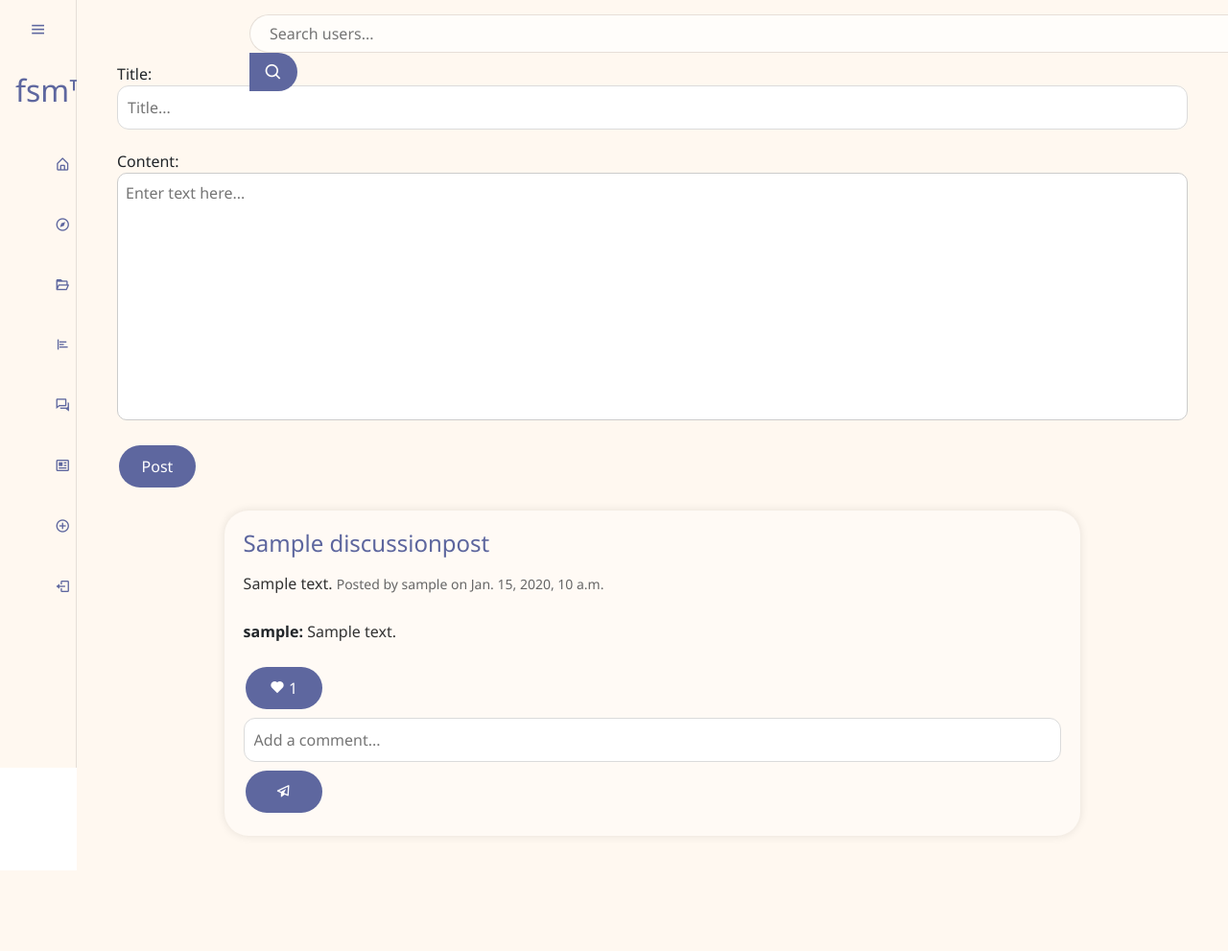
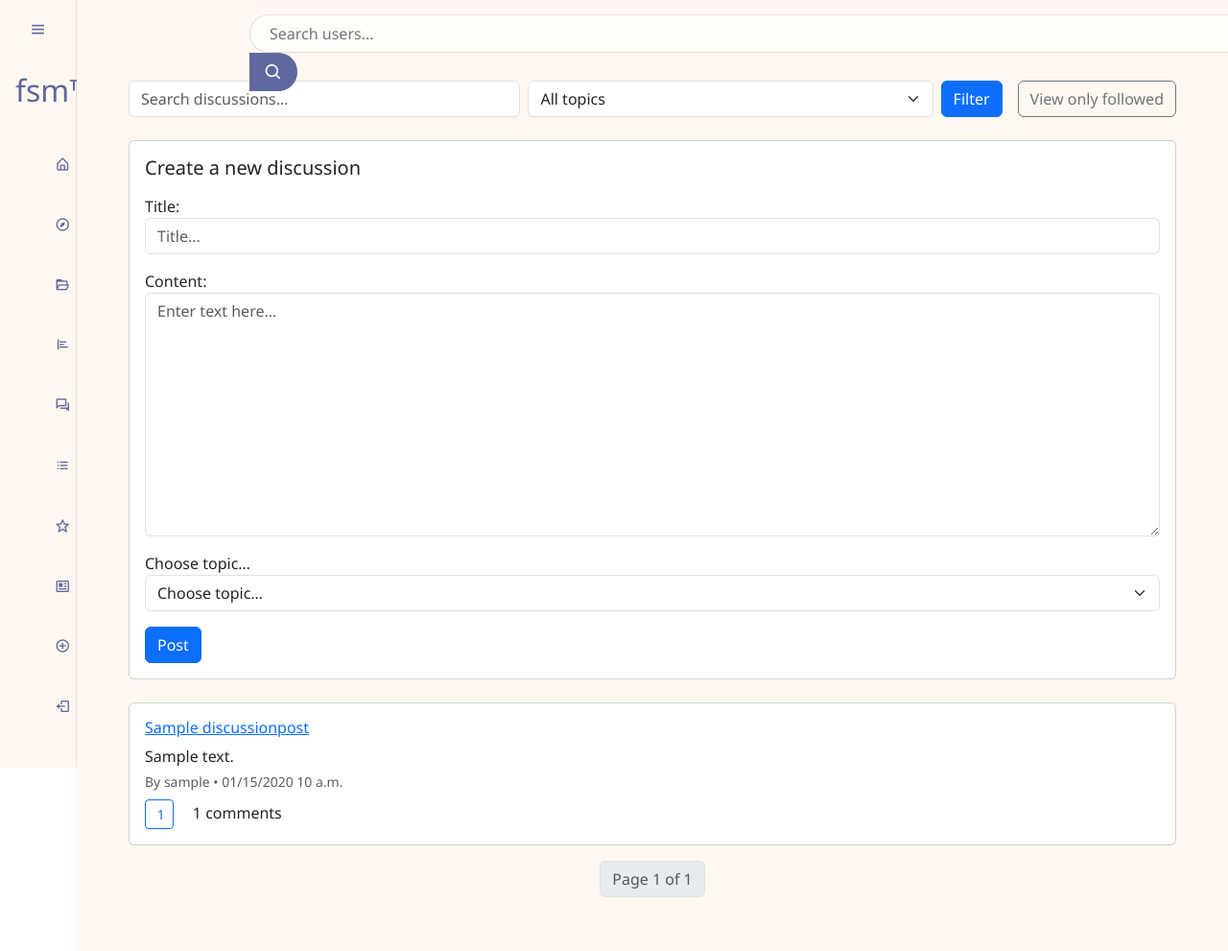
Before and after one commit to niko-jandernal/fsm_website, a Django app: page /discussions in a window 1280 px wide. Shown: the whole page at 96% size. Before the commit the page ends 907 px from the top, so only its background shows below. Run offline with Django 5.2, Linux system fonts and the light colour scheme; a user stored in the database is signed in; tables that the repository leaves empty hold one stand-in row (values such as "Sample post").

Commit message:
upgraded the discussions functionality, with added topics, following topics, filtering posts and searcj options

```diff
--- a/fsm_website/settings.py
+++ b/fsm_website/settings.py
@@ -38,8 +38,11 @@ INSTALLED_APPS = [
     'django.contrib.sessions',
     'django.contrib.messages',
     'django.contrib.staticfiles',
+    'crispy_forms',
+    'crispy_bootstrap4',
     'mywebsite',
 ]
+CRISPY_TEMPLATE_PACK = 'bootstrap4'
 
 MIDDLEWARE = [
     'django.middleware.security.SecurityMiddleware',
--- a/mywebsite/forms.py
+++ b/mywebsite/forms.py
@@ -3,7 +3,7 @@ from django.contrib.auth.models import User
 from django import forms
 from .models import Post, DiscussionPost
 from .models import Poll, Poll_Comment
-from .models import Album
+from .models import Album, DiscussionTopic
 
 
 class CreateUserForm(UserCreationForm):
@@ -29,8 +29,20 @@ class DiscussionPostForm(forms.ModelForm):
         model = DiscussionPost
         fields = ['title', 'content']
         widgets = {
-            'title': forms.TextInput(attrs={'placeholder': 'Title...'}),
-            'content': forms.Textarea(attrs={'placeholder': 'Enter text here...'}),
+            'title': forms.TextInput(attrs={'class':'form-control','placeholder': 'Title...'}),
+            'content': forms.Textarea(attrs={'class':'form-control','placeholder': 'Enter text here...'}),
+        }
+
+
+class DiscussionTopicForm(forms.ModelForm):
+    class Meta:
+        model = DiscussionTopic
+        fields = ['title']
+        widgets = {
+            'title': forms.TextInput(attrs={
+                'placeholder': 'New topic title…',
+                'class': 'form-control',
+            }),
         }
 
 
@@ -55,9 +67,10 @@ class PollCommentForm(forms.ModelForm):
             })
         }
 
+
 class AlbumForm(forms.ModelForm):
     class Meta:
-        model  = Album
+        model = Album
         fields = ['title']
         widgets = {
             'title': forms.TextInput(attrs={
--- a/mywebsite/templates/base.html
+++ b/mywebsite/templates/base.html
@@ -82,6 +82,19 @@
                 </a>
             </li>
             <li>
+              <a href="{% url 'topic_list' %}">
+                <i class='bx bx-list-ul'></i>
+                <span class="nav-item">Topics</span>
+              </a>
+            </li>
+            <li>
+              <a href="{% url 'following_posts' %}">
+                <i class='bx bx-star'></i>
+                <span class="nav-item">Following</span>
+              </a>
+            </li>
+
+            <li>
                 <a href="{% url 'news' %}">
                     <i class='bx bx-news' ></i>
                     <span class="nav-item">News</span>
--- a/mywebsite/templates/discussions.html
+++ /dev/null
@@ -1,45 +0,0 @@
-{% extends 'base.html' %}
-
-{% block content %}
-    <link rel="stylesheet" href="../static/styles/discussionsstyle.css">
-    <link href='https://unpkg.com/boxicons@2.1.4/css/boxicons.min.css' rel='stylesheet'>
-<div class="discussion-content">
-
-<form method="post" >
-    {% csrf_token %}
-    {{ form.as_p }}
-    <button type="submit">Post</button>
-
-    {% for post in discussion_posts %}
-    <div class="discussion-post">
-        <h3>{{ post.title }}</h3>
-        <p>{{ post.content }}</p>
-        <small>Posted by {{ post.author.username }} on {{ post.date_posted }}</small>
-
-        {% for comment in post.comments.all %}
-            <div class="comment-section ">
-                <strong>{{ comment.author.username }}:</strong> <p>{{ comment.content }}</p>
-            </div>
-        {% endfor %}
-
-        <div class="button-container">
-        <form action="{% url 'discussion_like_post' post.id %}" method="post">
-            {% csrf_token %}
-                <button type="submit">
-                    <i class='bx bxs-heart' ></i>
-                    {{ post.likes.count }}
-                </button>
-
-        </form>
-        </div>
-        <form action="{% url 'discussion_post_comment' post.id %}" method="post">
-            {% csrf_token %}
-            <input type="text" name="comment" placeholder="Add a comment...">
-            <button type="submit"><i class='bx bx-paper-plane'></i></button>
-        </form>
-
-    </div>
-
-{% endfor %}
-</div>
-{% endblock %}
--- /dev/null
+++ b/mywebsite/templates/discussions/discussions.html
@@ -0,0 +1,147 @@
+{% extends 'base.html' %}
+{% load disc_extras %}
+
+{% block title %}Discussions{% endblock %}
+
+{% block content %}
+<div class="container py-4">
+
+  {# Search + Topic filter + Follow toggle #}
+  <div class="d-flex align-items-center mb-4 gap-2">
+    <form method="get" class="flex-grow-1 d-flex">
+      <input
+        type="text"
+        name="q"
+        value="{{ q }}"
+        class="form-control me-2"
+        placeholder="Search discussions…">
+      <select name="topic" class="form-select me-2" onchange="this.form.submit()">
+        <option value="">All topics</option>
+        {% for t in topics %}
+          <option
+            value="{{ t.id }}"
+            {% if t.id|stringformat:'s' == topic_id %}selected{% endif %}>
+            {{ t.title }}
+          </option>
+        {% endfor %}
+      </select>
+      <button type="submit" class="btn btn-primary">Filter</button>
+    </form>
+
+    {% if topic_id %}
+      <form
+        method="post"
+        action="{% url 'topic_follow' topic_id %}">
+        {% csrf_token %}
+        {% with topic=topics|get_by_id:topic_id %}
+          {% if topic %}
+            {% if topic in followed_topics %}
+              <button class="btn btn-outline-danger">
+                Unfollow “{{ topic.title }}”
+              </button>
+            {% else %}
+              <button class="btn btn-outline-success">
+                Follow “{{ topic.title }}”
+              </button>
+            {% endif %}
+          {% endif %}
+        {% endwith %}
+      </form>
+    {% endif %}
+
+    <a
+      href="{% url 'discussions' %}{% if follow_mode %}?following=1{% endif %}"
+      class="btn btn-outline-secondary ms-2">
+      {% if follow_mode %}Viewing your followed topics{% else %}View only followed{% endif %}
+    </a>
+  </div>
+
+  {# New post form (only when not in following mode) #}
+  {% if not follow_mode %}
+    <div class="card mb-4 p-3">
+      <h5 class="mb-3">Create a new discussion</h5>
+      <form method="post">
+        {% csrf_token %}
+        <div class="mb-3">
+          {{ form.title.label_tag }}
+          {{ form.title }}
+        </div>
+        <div class="mb-3">
+          {{ form.content.label_tag }}
+          {{ form.content }}
+        </div>
+        <div class="mb-3">
+          <label for="id_topic">Choose topic…</label>
+          <select name="topic" id="id_topic" class="form-select">
+            <option value="" disabled selected>Choose topic…</option>
+            {% for t in topics %}
+              <option value="{{ t.id }}">{{ t.title }}</option>
+            {% endfor %}
+          </select>
+        </div>
+        <button type="submit" class="btn btn-primary">Post</button>
+      </form>
+    </div>
+  {% endif %}
+
+  {# Discussion posts listing #}
+  {% for post in page_obj %}
+    <div class="card mb-3 p-3">
+      <h6>
+        <a href="{% url 'discussion_detail' post.id %}">
+          {{ post.title }}
+        </a>
+      </h6>
+      <p class="mb-1">{{ post.content }}</p>
+      <small class="text-muted">
+        By {{ post.author.username }} • {{ post.date_posted|date:"SHORT_DATETIME_FORMAT" }}
+      </small>
+      <div class="mt-2">
+        <form
+          action="{% url 'discussion_like_post' post.id %}"
+          method="post"
+          class="d-inline">
+          {% csrf_token %}
+          <button class="btn btn-sm btn-outline-{{ post.is_liked|yesno:"danger,primary" }}">
+            <i class="bx bx-{{ post.is_liked|yesno:"bxs-heart,bx-heart" }}"></i>
+            {{ post.likes.count }}
+          </button>
+        </form>
+        <span class="ms-3">{{ post.comments.count }} comments</span>
+      </div>
+    </div>
+  {% empty %}
+    <p>No discussions found.</p>
+  {% endfor %}
+
+  {# Pagination #}
+  <nav aria-label="Page navigation">
+    <ul class="pagination justify-content-center">
+      {% if page_obj.has_previous %}
+        <li class="page-item">
+          <a
+            class="page-link"
+            href="?{% if q %}q={{ q }}&{% endif %}{% if topic_id %}topic={{ topic_id }}&{% endif %}{% if follow_mode %}following=1&{% endif %}page={{ page_obj.previous_page_number }}">
+            ‹ Previous
+          </a>
+        </li>
+      {% endif %}
+      <li class="page-item disabled">
+        <span class="page-link">
+          Page {{ page_obj.number }} of {{ page_obj.paginator.num_pages }}
+        </span>
+      </li>
+      {% if page_obj.has_next %}
+        <li class="page-item">
+          <a
+            class="page-link"
+            href="?{% if q %}q={{ q }}&{% endif %}{% if topic_id %}topic={{ topic_id }}&{% endif %}{% if follow_mode %}following=1&{% endif %}page={{ page_obj.next_page_number }}">
+            Next ›
+          </a>
+        </li>
+      {% endif %}
+    </ul>
+  </nav>
+
+</div>
+{% endblock %}
--- a/mywebsite/templates/login.html
+++ b/mywebsite/templates/login.html
@@ -33,7 +33,7 @@
     <input type="submit" value="Log in!">
     </form>
     {% for message in messages %}
-    <p class="success-message">{{ message }}</p>
+    <p class="error-message">{{ message }}</p>
     {% endfor %}
     <p>Don't have an account? <a href="{% url 'register' %}">Register here</a></p>
 </div>
--- a/mywebsite/urls.py
+++ b/mywebsite/urls.py
@@ -5,47 +5,51 @@ from django.urls import path
 from . import views
 from .views import discussions, view_polls
 from .views import like_post, post_comment, search_users, discussion_like_post, discussion_post_comment, explore, news
+from .views import topic_list, topic_detail, topic_follow, following_posts
 
 urlpatterns = [
-    path('', views.home),
-    path('home', views.home, name='home'),
-    path('explore/', explore, name='explore'),
+                  path('', views.home),
+                  path('home', views.home, name='home'),
+                  path('explore/', explore, name='explore'),
 
-    path('boards', views.boards, name='boards'),
-    path('discussions', views.discussions, name='discussions'),
-    path('fashion-news/', news, name='news'),
-    path('create', views.create, name='create'),
-    path('register', views.register, name='register'),
-    path('login', views.loginPage, name='login'),
-    path('logout', views.logoutUser, name='logout'),
+                  path('boards', views.boards, name='boards'),
+                  path('discussions', views.discussions, name='discussions'),
+                  path('fashion-news/', news, name='news'),
+                  path('create', views.create, name='create'),
+                  path('register', views.register, name='register'),
+                  path('login', views.loginPage, name='login'),
+                  path('logout', views.logoutUser, name='logout'),
 
-    path('post/<int:post_id>/', views.post_detail, name='post_detail'),
-    path('post/<int:post_id>/like/', like_post, name='like_post'),
-    path('post/<int:post_id>/comment/', post_comment, name='post_comment'),
-    path('search/', search_users, name='search_users'),
+                  path('post/<int:post_id>/', views.post_detail, name='post_detail'),
+                  path('post/<int:post_id>/like/', like_post, name='like_post'),
+                  path('post/<int:post_id>/comment/', post_comment, name='post_comment'),
+                  path('search/', search_users, name='search_users'),
 
-    path('discussions/', discussions, name='discussions'),
-    path('discussions/like/<int:post_id>/', discussion_like_post , name='discussion_like_post'),
-    path('discussions/comment/<int:post_id>/', discussion_post_comment, name='discussion_post_comment'),
+                  path('discussions/topic/<int:topic_id>/follow/', views.topic_follow, name='topic_follow'),
+                  path('discussions/', discussions, name='discussions'),
+                  path('discussions/like/<int:post_id>/', discussion_like_post, name='discussion_like_post'),
+                  path('discussions/comment/<int:post_id>/', discussion_post_comment, name='discussion_post_comment'),
+                  path('discussions/<int:post_id>/', views.discussion_detail, name='discussion_detail'),
 
-    path('create_poll/', views.create_poll, name='create_poll'),
-    path('view_polls/', view_polls, name='view_polls'),
-    path('vote/<int:poll_id>/', views.vote, name='vote'),
-    path('add_comment/<int:poll_id>/', views.add_comment, name='add_comment'),
+                  path('topics/', topic_list, name='topic_list'),
+                  path('topics/<int:topic_id>/', topic_detail, name='topic_detail'),
+                  path('topics/<int:topic_id>/follow/', topic_follow, name='topic_follow'),
 
-    # path('albums/', views.album_list, name='album_list'),
-    # path('albums/create/', album_create, name='album_create'),
-    # path('albums/<int:album_id>/', album_detail, name='album_detail'),
-    # path('albums/<int:album_id>/add/<int:post_id>/', album_add_post, name='add_photo'),
-    # path('albums/<int:album_id>/remove/<int:post_id>/', album_remove_post, name='album_remove_post'),
-    path('albums/', views.album_list, name='album_list'),
-    path('albums/create/', views.album_create, name='album_create'),
-    path('albums/<int:album_id>/', views.album_detail, name='album_detail'),
-    path('albums/<int:album_id>/add/<int:post_id>/', views.album_add_photo, name='add_photo'),
-    path('albums/<int:album_id>/remove/<int:post_id>/', views.album_remove_post,   name='remove_photo'),
-    path('albums/<int:album_id>/delete/', views.album_delete, name='album_delete'),
+                  path('discussions/following/', following_posts, name='following_posts'),
 
-] + static(settings.MEDIA_URL, document_root=settings.MEDIA_ROOT)
+                  path('create_poll/', views.create_poll, name='create_poll'),
+                  path('view_polls/', view_polls, name='view_polls'),
+                  path('vote/<int:poll_id>/', views.vote, name='vote'),
+                  path('add_comment/<int:poll_id>/', views.add_comment, name='add_comment'),
+
+                  path('albums/', views.album_list, name='album_list'),
+                  path('albums/create/', views.album_create, name='album_create'),
+                  path('albums/<int:album_id>/', views.album_detail, name='album_detail'),
+                  path('albums/<int:album_id>/add/<int:post_id>/', views.album_add_photo, name='add_photo'),
+                  path('albums/<int:album_id>/remove/<int:post_id>/', views.album_remove_post, name='remove_photo'),
+                  path('albums/<int:album_id>/delete/', views.album_delete, name='album_delete'),
+
+              ] + static(settings.MEDIA_URL, document_root=settings.MEDIA_ROOT)
 
 if settings.DEBUG:
     urlpatterns += static(settings.MEDIA_URL, document_root=settings.MEDIA_ROOT)
--- a/mywebsite/views.py
+++ b/mywebsite/views.py
@@ -12,6 +12,7 @@ from django.db.models import Q
 from django.http import JsonResponse
 from django.shortcuts import get_object_or_404
 from django.shortcuts import render, redirect
+from django.core.paginator import Paginator
 
 from .forms import CreateUserForm
 from .forms import DiscussionPostForm
@@ -24,6 +25,8 @@ from .models import Poll, Choice
 from .models import Post, Vote
 from .models import Album
 from .forms import AlbumForm
+from .forms import DiscussionTopicForm
+from .models import DiscussionTopic, TopicFollow
 
 api_key = settings.NYT_API_KEY
 
@@ -185,30 +188,121 @@ def create(request):
     return render(request, 'create.html', {'form': form})
 
 
+# views.py
+from django.contrib.auth.decorators import login_required
+from django.db.models import Q
+from django.core.paginator import Paginator
+from django.shortcuts import render, redirect, get_object_or_404
+
+from .models import (
+    DiscussionPost,
+    DiscussionTopic,
+    TopicFollow,  # <— your through model
+)
+from .forms import DiscussionPostForm
+
+
 @login_required(login_url="login")
 def discussions(request):
-    if request.method == 'POST':
+    # ————————————
+    # (1) Basic search & filter
+    q = request.GET.get('q', '').strip()
+    topic_id = request.GET.get('topic')
+    posts = DiscussionPost.objects.all()
+
+    if q:
+        posts = posts.filter(
+            Q(title__icontains=q) |
+            Q(content__icontains=q)
+        )
+    if topic_id:
+        posts = posts.filter(topic__id=topic_id)
+
+    # ————————————
+    # (2) “Following” toggle
+    follow_mode = (request.GET.get('following') == '1')
+
+    # load EVERY topic for dropdown
+    topics = DiscussionTopic.objects.order_by('title')
+
+    if follow_mode:
+        # fetch the TopicFollow rows for this user
+        follows = TopicFollow.objects.filter(user=request.user)
+        # pull out the topic-IDs they follow
+        followed_topic_ids = follows.values_list('topic_id', flat=True)
+        # now only show those topics
+        followed_topics = topics.filter(id__in=followed_topic_ids)
+        # and only show posts in those topics
+        posts = posts.filter(topic__id__in=followed_topic_ids)
+    else:
+        followed_topics = None
+
+    # ————————————
+    # (3) Pagination
+    posts = posts.order_by('-date_posted')
+    paginator = Paginator(posts, 8)
+    page_number = request.GET.get('page')
+    page_obj = paginator.get_page(page_number)
+
+    # ————————————
+    # (4) New-post form only in “all” mode
+    form = DiscussionPostForm()
+    if not follow_mode and request.method == "POST":
         form = DiscussionPostForm(request.POST)
         if form.is_valid():
-            discussion_post = form.save(commit=False)
-            discussion_post.author = request.user
-            discussion_post.save()
+            new_post = form.save(commit=False)
+            new_post.author = request.user
+            new_post.topic_id = request.POST['topic']
+            new_post.save()
             return redirect('discussions')
-    else:
-        form = DiscussionPostForm()
-    discussion_posts = DiscussionPost.objects.all().order_by('-date_posted')
-    return render(request, 'discussions.html', {'form': form, 'discussion_posts': discussion_posts})
+
+    # ————————————
+    return render(request, 'discussions/discussions.html', {
+        'q': q,
+        'topic_id': topic_id,
+        'topics': topics,
+        'follow_mode': follow_mode,
+        'followed_topics': followed_topics,
+        'page_obj': page_obj,
+        'form': form,
+    })
+
+
+@login_required(login_url="login")
+def topic_follow(request, topic_id):
+    topic = get_object_or_404(DiscussionTopic, id=topic_id)
+    # toggle
+    follow, created = TopicFollow.objects.get_or_create(
+        user=request.user,
+        topic=topic
+    )
+    if not created:
+        follow.delete()
+    # send them back to wherever they came from
+    return redirect(request.META.get('HTTP_REFERER', 'discussions'))
+
+
+@login_required(login_url="login")
+def discussion_detail(request, post_id):
+    post = get_object_or_404(DiscussionPost, id=post_id)
+    comments = post.comments.order_by('date_posted')
+    is_liked = post.likes.filter(id=request.user.id).exists()
+
+    return render(request, 'discussions/discussion_detail.html', {
+        'post': post,
+        'comments': comments,
+        'is_liked': is_liked,
+    })
 
 
 @login_required(login_url="login")
 def discussion_post_comment(request, post_id):
     post = get_object_or_404(DiscussionPost, id=post_id)
     if request.method == 'POST':
-        comment_content = request.POST.get('comment')
-        if comment_content:
-            DiscussionComment.objects.create(post=post, author=request.user, content=comment_content)
-            return redirect('discussions')
-    return render(request, 'discussions.html')
+        content = request.POST.get('comment')
+        if content:
+            DiscussionComment.objects.create(post=post, author=request.user, content=content)
+    return redirect('discussion_detail', post_id=post.id)
 
 
 @login_required(login_url="login")
@@ -219,6 +313,58 @@ def discussion_like_post(request, post_id):
     else:
         post.likes.add(request.user)
     return redirect('discussions')
+
+
+@login_required
+def topic_list(request):
+    q = request.GET.get('q', '').strip()
+    topics = DiscussionTopic.objects.all()
+    if q:
+        topics = topics.filter(title__icontains=q)
+    topics = topics.order_by('-created_at')
+    # allow creation inline
+    if request.method == 'POST':
+        form = DiscussionTopicForm(request.POST)
+        if form.is_valid():
+            topic = form.save(commit=False)
+            topic.creator = request.user
+            topic.save()
+            return redirect('topic_list')
+    else:
+        form = DiscussionTopicForm()
+    return render(request, 'discussions/topic_list.html', {
+        'topics': topics, 'q': q, 'form': form
+    })
+
+
+@login_required
+def topic_detail(request, topic_id):
+    topic = get_object_or_404(DiscussionTopic, id=topic_id)
+    posts = topic.posts.order_by('-date_posted')
+    is_following = TopicFollow.objects.filter(topic=topic, user=request.user).exists()
+    return render(request, 'discussions/topic_detail.html', {
+        'topic': topic, 'posts': posts, 'is_following': is_following
+    })
+
+
+@login_required
+def topic_follow(request, topic_id):
+    topic = get_object_or_404(DiscussionTopic, id=topic_id)
+    follow, created = TopicFollow.objects.get_or_create(topic=topic, user=request.user)
+    if not created:
+        # already followed → unfollow
+        follow.delete()
+    return redirect('topic_detail', topic_id=topic.id)
+
+
+@login_required
+def following_posts(request):
+    # all posts in topics this user follows
+    followed = DiscussionTopic.objects.filter(followers__user=request.user)
+    posts = DiscussionPost.objects.filter(topic__in=followed).order_by('-date_posted')
+    return render(request, 'discussions/following.html', {
+        'posts': posts
+    })
 
 
 @login_required(login_url="login")
@@ -363,16 +509,18 @@ def album_add_photo(request, album_id, post_id):
     album.posts.add(post)
     return redirect('album_detail', album.id)
 
+
 @login_required(login_url="login")
 def album_remove_post(request, album_id, post_id):
     # get the album and make sure it belongs to the current user
     album = get_object_or_404(Album, id=album_id, owner=request.user)
     # get the post to remove
-    post  = get_object_or_404(Post, id=post_id)
+    post = get_object_or_404(Post, id=post_id)
     # remove it from the album’s M2M
     album.posts.remove(post)
     # send you back to the album detail page
     return redirect('album_detail', album_id=album.id)
+
 
 @login_required
 def album_delete(request, album_id):
```
Also changed, not shown: mywebsite/admin.py (+10 -1 lines), mywebsite/models.py (+36 -3 lines), mywebsite/templates/discussions/discussion_detail.html (added, +72 -0 lines), mywebsite/templates/discussions/following.html (added, +24 -0 lines), mywebsite/templates/discussions/topic_detail.html (added, +36 -0 lines), mywebsite/templates/discussions/topic_list.html (added, +39 -0 lines), mywebsite/templatetags/disc_extras.py (added, +9 -0 lines).
